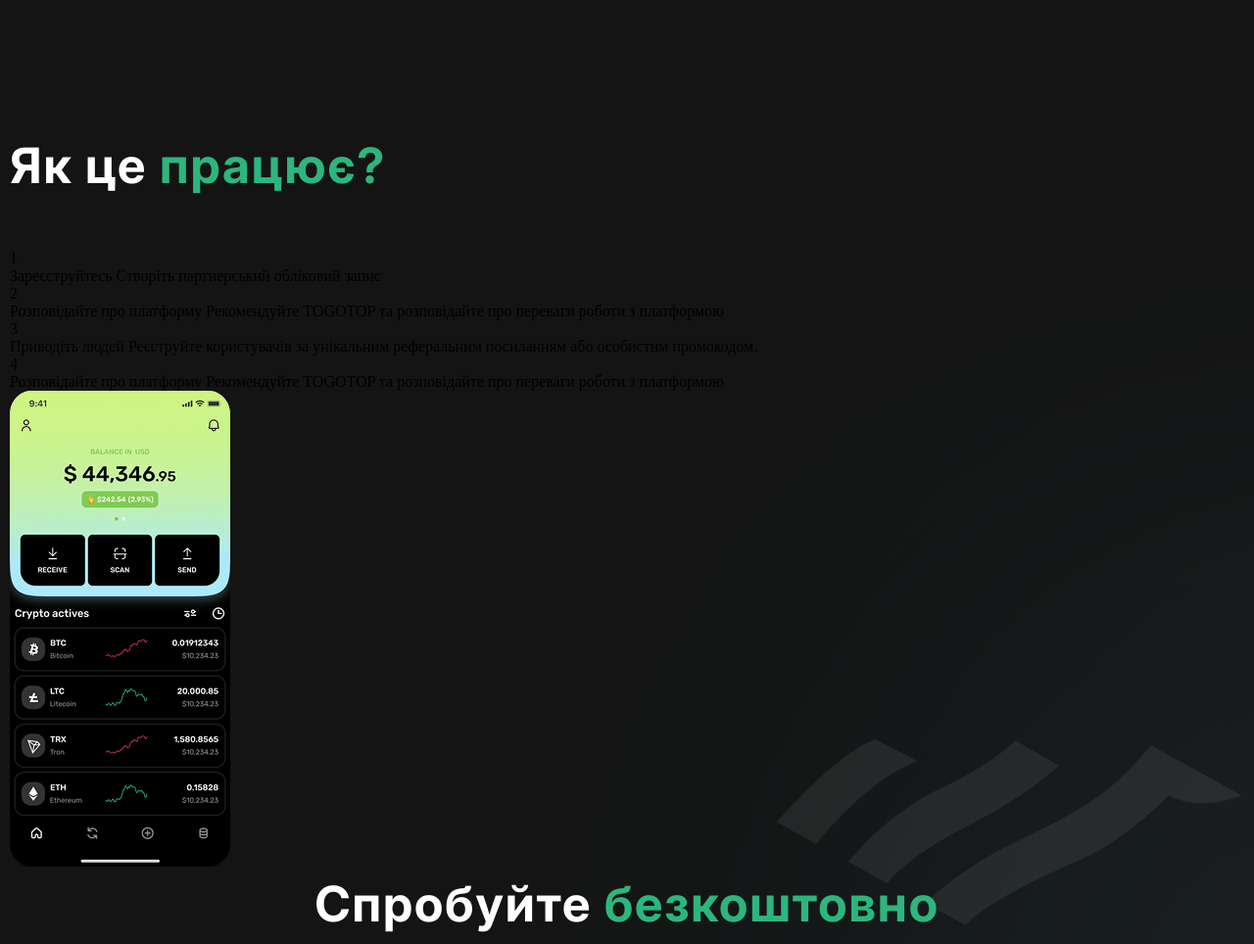
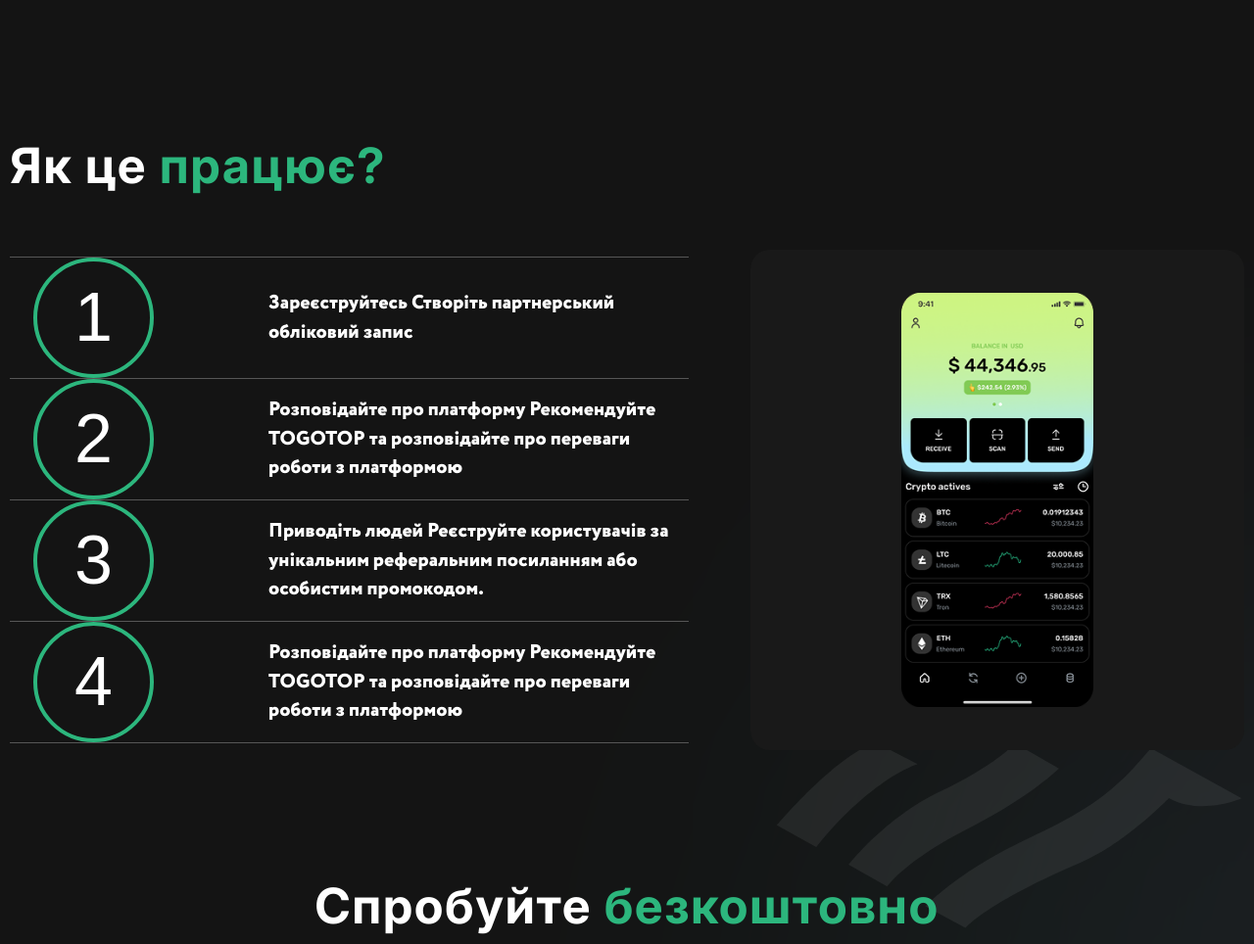
Before and after one commit to pkarpa/togotop, a website built with Vite: page partners-program.html in a window 1280 px wide. Shown: the part 1900-2864 px from the top of the page at 98% size. Built offline with nearby package versions, Linux system fonts and the light colour scheme; a web font is replaced by a local one.

Commit message:
partners-program: working block styles, done

```diff
--- a/src/scss/global.scss
+++ b/src/scss/global.scss
@@ -1413,6 +1413,69 @@
       border-radius: 100% 100% 20px 20px;
     }
   }
+}
 
+//partners-working
+.working{
+  margin-bottom: 125px;
 
+  &__content{
+    display: flex;
+    align-items: center;
+    gap: 51px;
+    justify-content: space-between;
+  }
+
+  &__block-content{
+    flex: 0 1 55%;
+  }
+
+  &__row{
+    display: grid;
+    grid-template-columns: repeat(3,1fr);
+    align-items: center;
+    padding-left: 24px;
+    gap: 51px;
+    border-top: 1px solid #565656;
+
+    &:last-child{
+       border-bottom: 1px solid #565656;
+    }
+
+    &-number{
+      font-family: "Circe", sans-serif;
+      font-weight: 400;
+      font-size: 70px;
+      line-height: 147%;
+      text-align: center;
+      color: #fff;
+      display: flex;
+      align-items: center;
+      justify-content: center;
+      width: 123px;
+      height: 123px;
+      border-radius: 100%;
+      border: 4px solid #2CB67D;
+    }
+
+    &-text{
+      grid-column: 2 span;
+      font-family: "Circe", sans-serif;
+      font-weight: 700;
+      font-size: 20px;
+      line-height: 147%;
+      color: #fff;
+    }
+
+  }
+
+  &__media{
+    flex: 0 1 40%;
+    background: #191919;
+    border-radius: 20px;
+    padding: 44px 154px;
+    display: flex;
+    align-items: center;
+    justify-content: center;
+  }
 }
```
